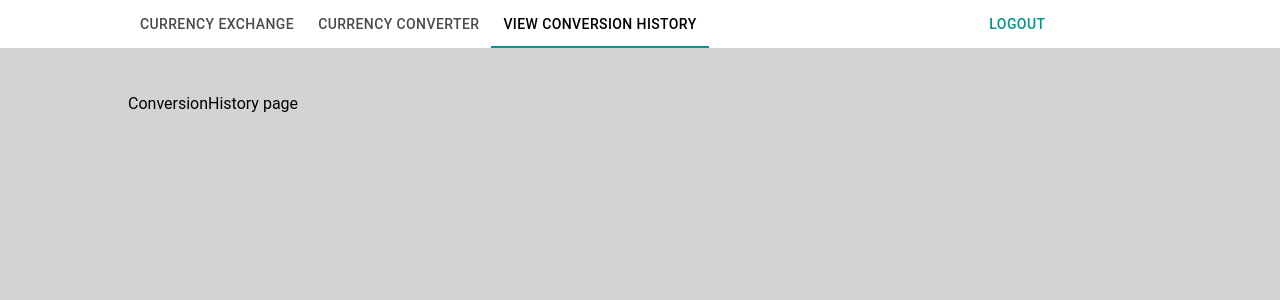
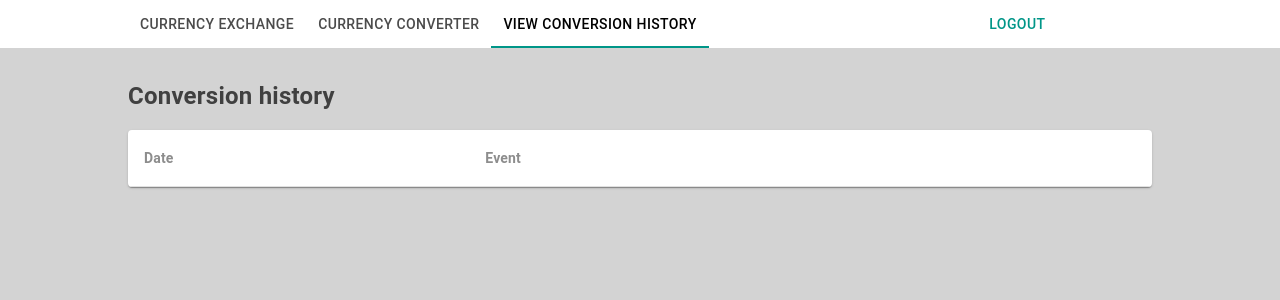
Before and after one commit to jangholi/currency-exchange, a React (Create React App) app: page /conversion-history in a window 1280 px wide. Shown: the top 300 px of the page. Built offline with nearby package versions, Linux system fonts and the light colour scheme.

Commit message:
finish conversion history page

```diff
--- a/src/pages/conversion-history/index.jsx
+++ b/src/pages/conversion-history/index.jsx
@@ -1,8 +1,20 @@
 import React from 'react';
+import { Grid, Box } from '@material-ui/core';
+import ConversionTable from '../../components/tables/conversion-history';
+import PageTitle from '../../components/typography/page-title';
 
 function ConversionHistory() {
   return (
-    <p>ConversionHistory page</p>
+    <Grid item md={12}>
+      <Box mb={2}>
+        <PageTitle>
+          Conversion history
+        </PageTitle>
+      </Box>
+      <Box>
+        <ConversionTable />
+      </Box>
+    </Grid>
   );
 }
 
```
